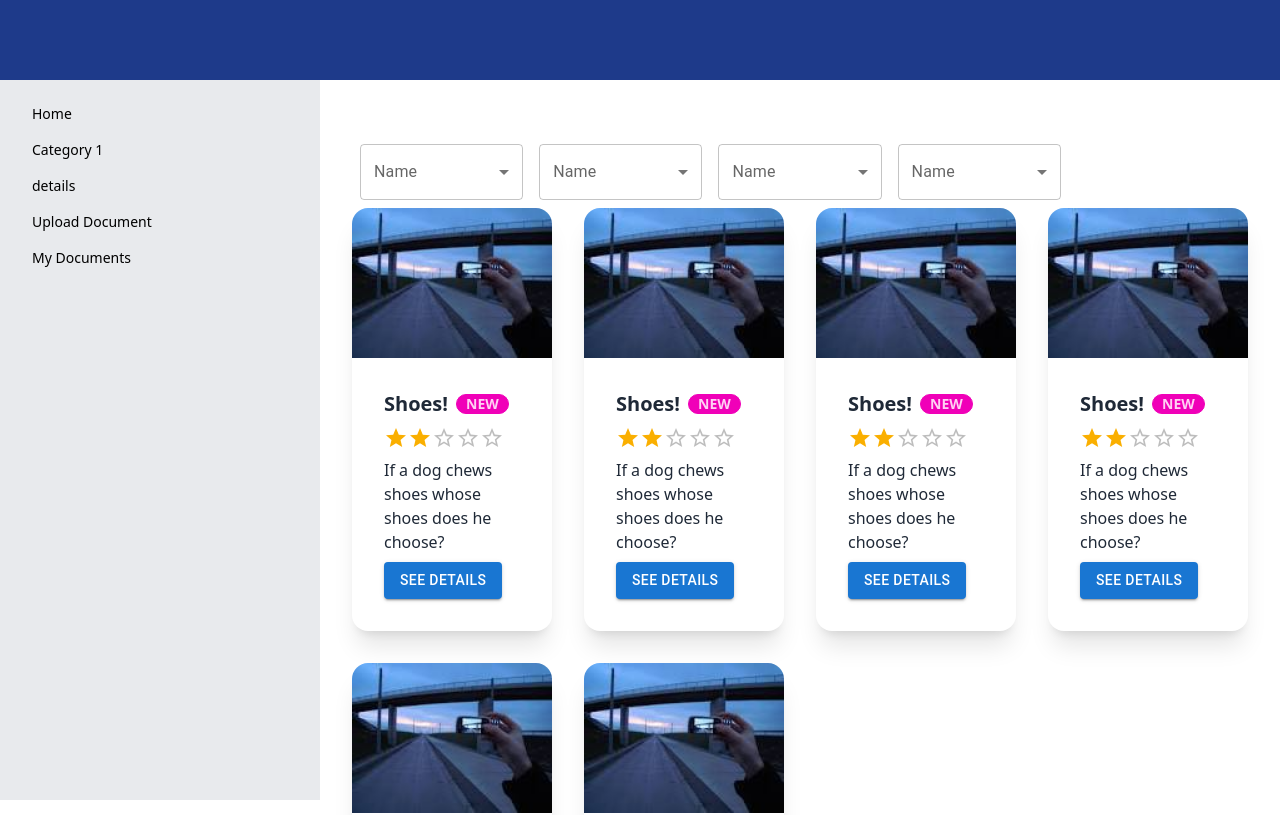
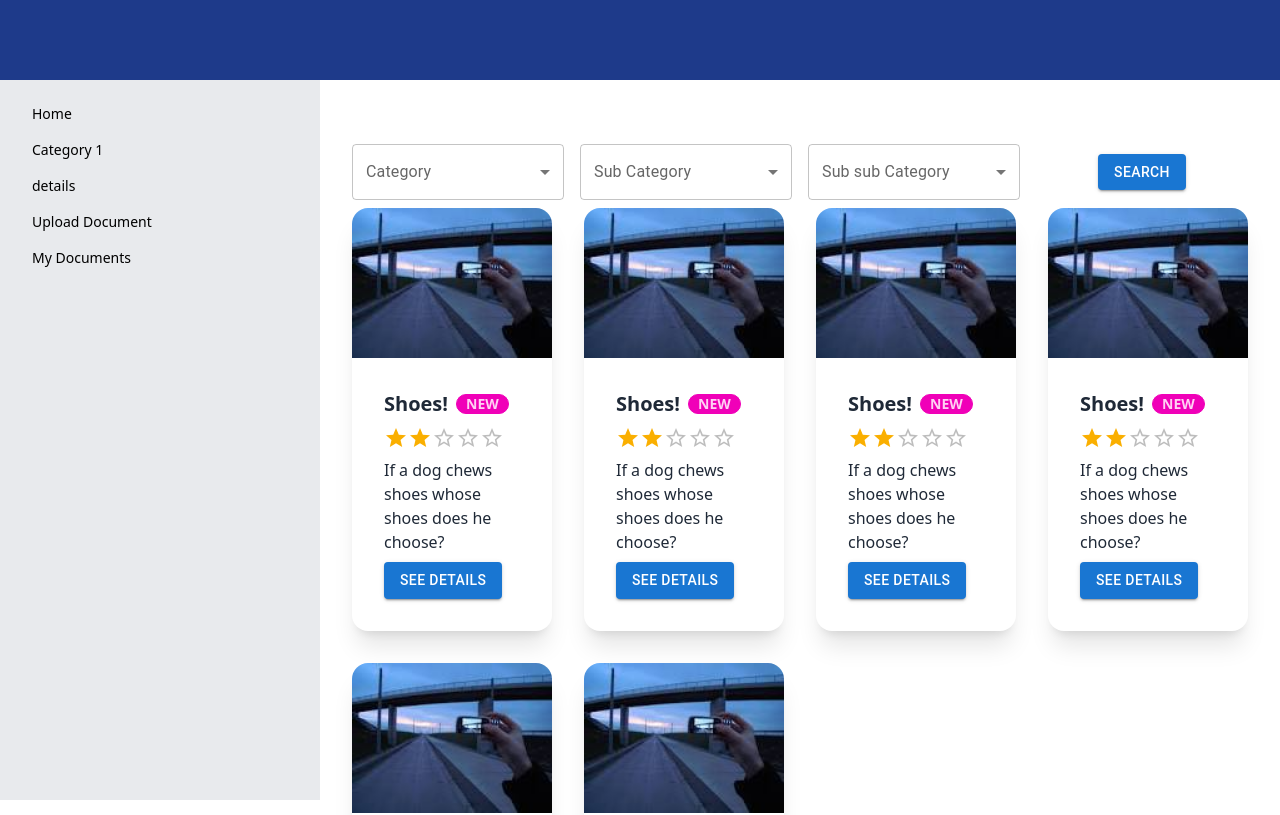
Before and after one commit to Asadullah246/drive, a React (Vite) app: page / in a window 1280 px wide. Shown: the top 815 px of the page. Built offline with nearby package versions, Linux system fonts and the light colour scheme; the HTML template or start-up script is replaced by a standard one.

Commit message:
filter added

```diff
--- /dev/null
+++ b/src/components/removeDuplicate.js
@@ -0,0 +1,5 @@
+
+const removeDuplicate=(arr)=>{
+    const uniqueArray = [...new Set(arr)];
+ return uniqueArray
+}
--- a/src/pages/home/Dashboard.jsx
+++ b/src/pages/home/Dashboard.jsx
@@ -6,7 +6,15 @@ import InputLabel from "@mui/material/InputLabel";
 import MenuItem from "@mui/material/MenuItem";
 import FormControl from "@mui/material/FormControl";
 import Select from "@mui/material/Select";
-import { useState } from "react";
+import { useEffect, useState } from "react";
+import LoadingButton from "@mui/lab/LoadingButton";
+
+const removeDuplicate = (arr) => {
+  // const uniqueArray = [...new Set(arr)];
+  const uniqueCategories = Array.from(new Set(arr.map((s) => s.category)));
+  console.log("uni", uniqueCategories);
+  return uniqueCategories;
+};
 
 const ITEM_HEIGHT = 48;
 const ITEM_PADDING_TOP = 8;
@@ -40,19 +48,133 @@ function getStyles(name, personName, theme) {
         : theme.typography.fontWeightMedium,
   };
 }
+const productData = [
+  {
+    id: 1,
+    name: "product 1",
+    category: "cat 1",
+    "sub-category": "sub cat-1",
+    "sub-sub-category": "sub sub cat-1",
+    price: 300,
+    uploader: "miras",
+    description: "this is a test product",
+    review: [],
+    image: "./assets/CardImage",
+    "learning-subject": [],
+    "total-view": 10,
+  },
+  {
+    id: 2,
+    name: "product 2",
+    category: "cat 2",
+    "sub-category": "sub cat-2",
+    "sub-sub-category": "sub sub cat-2",
+    price: 700,
+    uploader: "asad",
+    description: "this is a test product",
+    review: [],
+    image: "./assets/CardImage",
+    "learning-subject": [],
+    "total-view": 10,
+  },
+  {
+    id: 2,
+    name: "product 3",
+    category: "cat 2",
+    "sub-category": "sub cat-2",
+    "sub-sub-category": "sub sub cat-2",
+    price: 700,
+    uploader: "asad",
+    description: "this is a test product",
+    review: [],
+    image: "./assets/CardImage",
+    "learning-subject": [],
+    "total-view": 10,
+  },
+  {
+    id: 2,
+    name: "product 4",
+    category: "cat 1",
+    "sub-category": "sub cat-1",
+    "sub-sub-category": "sub sub cat-4",
+    price: 700,
+    uploader: "asad",
+    description: "this is a test product",
+    review: [],
+    image: "./assets/CardImage",
+    "learning-subject": [],
+    "total-view": 10,
+  },
+];
 
 const Dashboard = () => {
   const theme = useTheme();
-  const [personName, setPersonName] = useState([]);
+  const [personName1, setPersonName1] = useState([]);
+  const [personName2, setPersonName2] = useState([]);
+  const [personName3, setPersonName3] = useState([]);
+  const [pageR, setPageR] = useState(false);
+  const [allData, setAllData] = useState([]);
+  const [cat1, setCat1] = useState([]);
+  const [cat2, setCat2] = useState([]);
+  const [setCat3, setCat3setCat3] = useState([]);
+
+  useEffect(() => {
+    setAllData(productData);
+  }, []);
 
   const handleChangeC1 = (event) => {
     const {
       target: { value },
     } = event;
-    setPersonName(
+    console.log("value", value);
+    setPersonName1(
+      value
       // On autofill we get a stringified value.
-      typeof value === "string" ? value.split(",") : value
+      //   typeof value === "string" ? value.split(",") : value
     );
+    if (value == "") {
+      setCat1(allData);
+    } else {
+      const filtered = allData.filter((f) => f.category == value);
+      setCat1(filtered);
+    }
+  };
+  const handleChangeC2 = (event) => {
+    const {
+      target: { value },
+    } = event;
+    console.log("value", value);
+    setPersonName2(
+      value
+      // On autofill we get a stringified value.
+      //   typeof value === "string" ? value.split(",") : value
+    );
+
+    if (value == "") {
+      setCat2(cat1);
+    } else {
+      const filtered = cat1.filter((f) => f.category == value);
+      setCat2(filtered);
+    }
+  };
+
+  const handleChangeC3 = (event) => {
+    const {
+      target: { value },
+    } = event;
+    console.log("value", value);
+    setPersonName3(
+      value
+      // On autofill we get a stringified value.
+      //   typeof value === "string" ? value.split(",") : value
+    );
+
+    if (value == "") {
+      setCat3(cat2);
+    } else {
+      const filtered = cat2.filter((f) => f.category == value);
+      setCat3(filtered);
+    }
   };
 
   return (
@@ -70,39 +192,109 @@ const Dashboard = () => {
           <div className=" h-[50px] md:h-[80px] w-full "></div>
 
           <div className="p-8 mt-6">
-
-
             {/* filter section  */}
 
-            <div className="grid grid-cols-1 md:grid-cols-2 lg:grid-cols-5">
-           {[...Array(4)].map((a,index)=>{
-            return (
-                <FormControl sx={{ m: 1,  }} key={index}>
-                <InputLabel id="demo-multiple-name-label">Name</InputLabel>
+            <div className="grid grid-cols-2 md:grid-cols-2 lg:grid-cols-4 place-items-center gap-4 ">
+              <FormControl sx={{ m: 1, width: "100%" }}>
+                <InputLabel id="demo-multiple-name-label">Category</InputLabel>
                 <Select
                   labelId="demo-multiple-name-label"
                   id="demo-multiple-name"
                   multiple={false}
-                  value={personName}
+                  value={personName1}
                   onChange={handleChangeC1}
                   input={<OutlinedInput label="Name" />}
                   MenuProps={MenuProps}
                 >
-                  {names.map((name) => (
+                  <MenuItem
+                    //   key={s}
+                    value={""}
+                    style={getStyles("", personName1, theme)}
+                  >
+                    Select
+                  </MenuItem>
+                  {removeDuplicate(allData)?.map((s) => (
                     <MenuItem
-                      key={name}
-                      value={name}
-                      style={getStyles(name, personName, theme)}
+                      key={s}
+                      value={s}
+                      style={getStyles(s, personName1, theme)}
                     >
-                      {name}
+                      {s}
                     </MenuItem>
                   ))}
                 </Select>
               </FormControl>
-            )
-           })
-           }
+              <FormControl sx={{ m: 1, width: "100%" }}>
+                <InputLabel id="demo-multiple-name-label">
+                  Sub Category
+                </InputLabel>
+                <Select
+                  labelId="demo-multiple-name-label"
+                  id="demo-multiple-name"
+                  multiple={false}
+                  value={personName2}
+                  onChange={handleChangeC2}
+                  input={<OutlinedInput label="Name" />}
+                  MenuProps={MenuProps}
+                >
+                  <MenuItem
+                    //   key={s}
+                    value={""}
+                    style={getStyles("", personName2, theme)}
+                  >
+                    Select
+                  </MenuItem>
 
+                  {removeDuplicate(cat1)?.map((s) => (
+                    <MenuItem
+                      key={s}
+                      value={s}
+                      style={getStyles(s, personName2, theme)}
+                    >
+                      {s}
+                    </MenuItem>
+                  ))}
+                </Select>
+              </FormControl>
+
+              <FormControl sx={{ m: 1, width: "100%" }}>
+                <InputLabel id="demo-multiple-name-label">
+                  Sub sub Category
+                </InputLabel>
+                <Select
+                  labelId="demo-multiple-name-label"
+                  id="demo-multiple-name"
+                  multiple={false}
+                  value={personName3}
+                  onChange={handleChangeC3}
+                  input={<OutlinedInput label="Name" />}
+                  MenuProps={MenuProps}
+                >
+                  <MenuItem
+                    //   key={s}
+                    value={""}
+                    style={getStyles("", personName3, theme)}
+                  >
+                    Select
+                  </MenuItem>
+
+                  {removeDuplicate(cat2)?.map((s) => (
+                    <MenuItem
+                      key={s}
+                      value={s}
+                      style={getStyles(s, personName3, theme)}
+                    >
+                      {s}
+                    </MenuItem>
+                  ))}
+                </Select>
+              </FormControl>
+
+              <div>
+                <LoadingButton loading={false} variant="contained">
+                  Search
+                </LoadingButton>
+              </div>
             </div>
 
             <Outlet></Outlet>
```
Also changed, not shown: src/data.json (added, +62 -0 lines).
